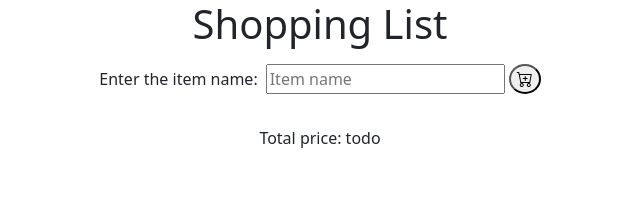
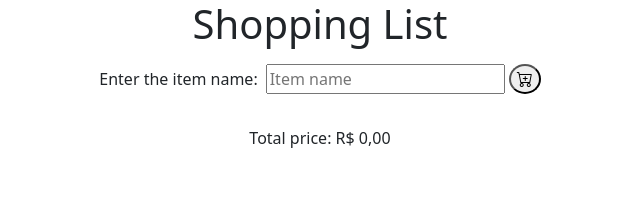
Before and after one commit to fmagesty/shopping-list, a React (Create React App) app: page / in a window 1280 px wide. Shown: the top 216 px of the page, without its empty margins (320-960 px from the left). Built offline with nearby package versions, Linux system fonts and the light colour scheme.

Commit message:
fea: add TotalPrice component

```diff
--- a/src/components/DisplayItems/DisplayItems.js
+++ b/src/components/DisplayItems/DisplayItems.js
@@ -3,6 +3,7 @@ import React from "react";
 import Counter from "../Counter/Counter";
 import CheckCircle from "../CheckCircle/CheckCircle";
 import AddPrice from "../AddPrice/AddPrice";
+import { TotalPrice } from "../TotalPrice/TotalPrice";
 import "./styles.css";
 import { useSelector } from "react-redux";
 
@@ -20,7 +21,6 @@ const DisplayItems = () => {
             </span>
             <Counter itemName={item.name} />
             <AddPrice itemName={item.name} />
-            {console.log(item.price)}
             <span>
               {(item.price * item.counter).toLocaleString("pt-br", {
                 style: "currency",
@@ -29,11 +29,11 @@ const DisplayItems = () => {
             </span>
           </div>
         ))}
-      <p id="total-price">Total price: todo</p>
+      <TotalPrice />
       <ul>
         {itemList &&
           itemList.map((item) => (
-            <li>
+            <li key={item.name}>
               {item.name}--{item.price}--{item.price}
             </li>
           ))}
--- a/src/components/SelectCategory/SelectCategory.js
+++ b/src/components/SelectCategory/SelectCategory.js
@@ -3,11 +3,9 @@ import "./styles.css";
 
 const SelectCategory = () => {
   const [category, setCategory] = useState("");
-  // const [categoryList, setCategoryList] = useState([]);
 
   const handleChange = (e) => {
     setCategory(e.target.value);
-    console.log(e.target.value);
   };
 
   return (
@@ -15,8 +13,7 @@ const SelectCategory = () => {
       <select
         value={category}
         onChange={handleChange}
-        className="category-dropdown"
-      >
+        className="category-dropdown">
         <option value="category-1">Category 1</option>
         <option value="category-2">Category 2</option>
         <option value="category-3">Category 3</option>
--- /dev/null
+++ b/src/components/TotalPrice/TotalPrice.js
@@ -0,0 +1,22 @@
+import React from "react";
+import { useSelector } from "react-redux";
+
+export const TotalPrice = () => {
+  let totalPrice = 0;
+  const itemList = useSelector((state) => state.addItem.itemList);
+  itemList.map((item) => (totalPrice += parseInt(item.price * item.counter)));
+
+  console.log(totalPrice);
+
+  return (
+    <>
+      <p id="total-price">
+        Total price:{" "}
+        {totalPrice.toLocaleString("pt-br", {
+          style: "currency",
+          currency: "BRL",
+        })}
+      </p>
+    </>
+  );
+};
```
